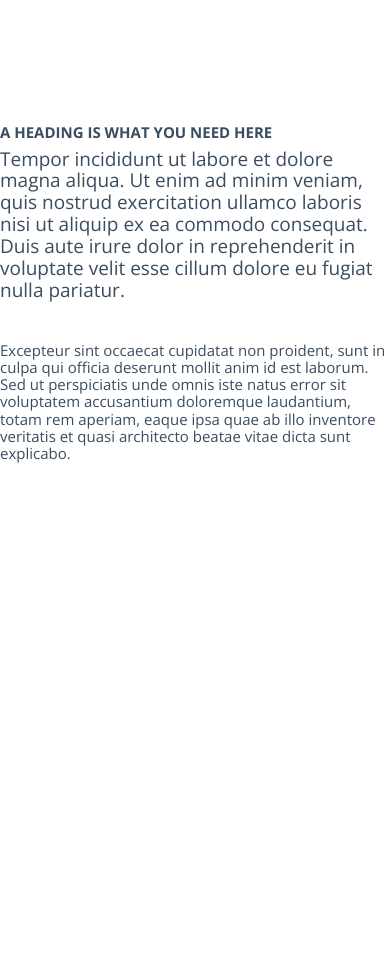
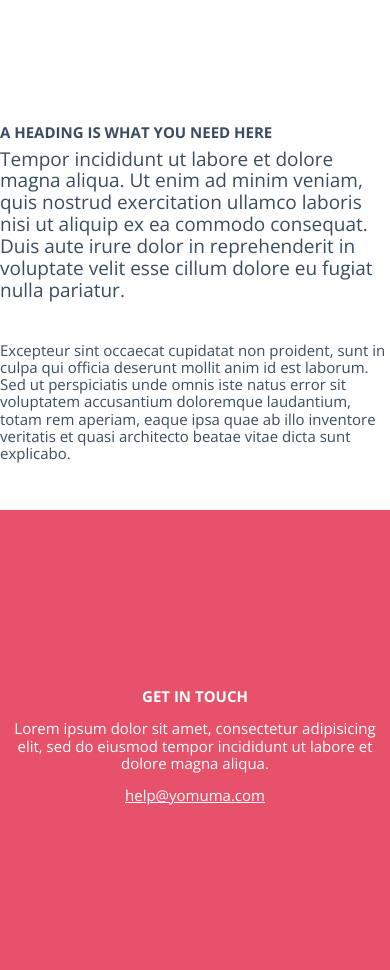
Before and after one commit to danieru0/pex, a website: page index.html in a window 390 px wide. Shown: the part 3952-4922 px from the top of the page. Before the commit the page ends 4462 px from the top, so only its background shows below. Drawn offline with nearby package versions, Linux system fonts and the light colour scheme.

Commit message:
added section contact

```diff
--- a/index.html
+++ b/index.html
@@ -103,6 +103,13 @@
         </div>
         <img src="imgs/about-second-pic.png">
     </section>
+    <section class="contact">
+        <div class="contact__content">
+            <h2>Get in touch</h2>
+            <p class="contact__content-desc">Lorem ipsum dolor sit amet, consectetur adipisicing elit, sed do eiusmod tempor incididunt ut labore et dolore magna aliqua. </p>
+            <a href="mailto:help@yomuma.com">help@yomuma.com</a>
+        </div>
+    </section>
 <script src="js/menu.js"></script>
 </body>
 
--- a/scss/style.scss
+++ b/scss/style.scss
@@ -590,3 +590,50 @@
 }
 
 // ----------* END ANOTHER SECTION ABOUT *-----------
+
+// ----------* CONTACT *-----------
+
+.contact {
+    width: 100%;
+    height: 460px;
+    background-color: #e7526b;
+    display: flex;
+    .contact__content {
+        font-size: 15px;
+        color: #ffffff;
+        font-family: open sans;
+        margin-top: 70px;
+        margin-left: 280px;
+        h2 {
+            font-size: 15px;
+            font-weight: bold;
+            text-transform: uppercase;
+        }
+        p {
+            font-weight: 300;
+            max-width: 400px;
+        }
+        a {
+            color: #ffffff;
+            font-weight: 300;
+            transition: 0.3s;
+            &:hover {
+                color: darken(#fff, 20%);
+            }
+            &:focus {
+                color: darken(#fff, 30%);
+            }
+        }
+    }
+}
+
+@media (max-width: 1232px) {
+    .contact {
+        justify-content: center;
+        align-items: center;
+        .contact__content {
+            text-align: center;
+            margin: 0;
+        }
+    }
+}
```
Also changed, not shown: style.css.
